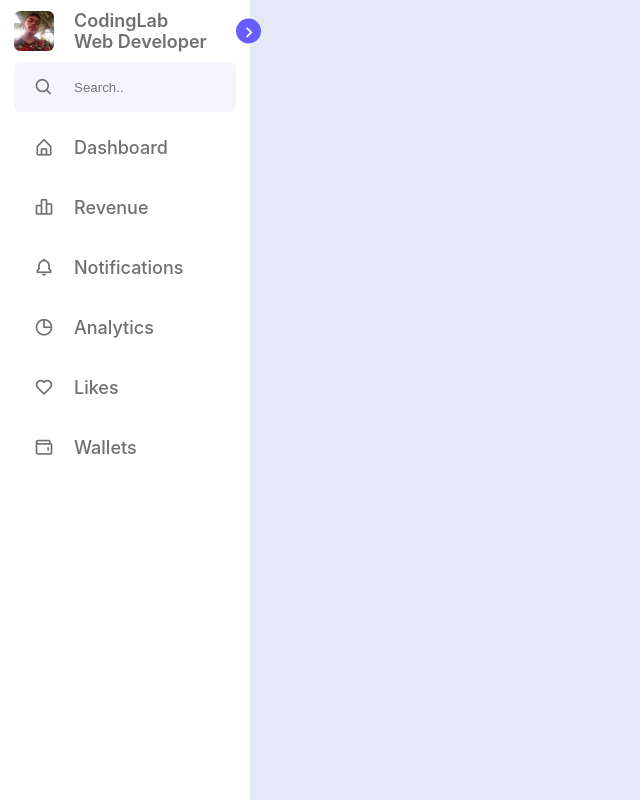
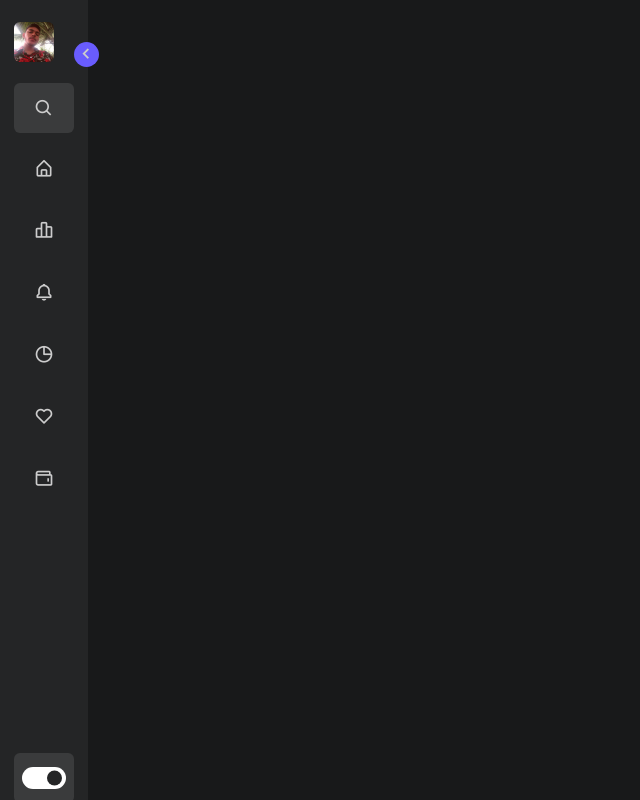
Before and after one commit to Pnda0/Front-End, a PHP site: page /alan.html in a window 1280 px wide. Shown: the whole page, without its empty margins (0-640 px from the left). Run offline with PHP 8.4, Linux system fonts and the light colour scheme.

Commit message:
vai dar certo

```diff
--- a/Landing page/alan.css
+++ b/Landing page/alan.css
@@ -6,12 +6,50 @@
 
     box-sizing: border-box;
 }
-
+/* ===== Body & BodyDark ==== */
 body{
     height: 100vh;
     font-family: var(--fonte-apple);
     background-color: var(--body-color);
+
+    transition: var(--tran-02);
 }
+
+body.dark {
+    --body-color: #18191a;
+    --sidebar-color: #242526;
+    --primary-color: #695CFE;
+    --primary-color-light: #3a3b3c;
+    --toggle-color: #fff;
+    --text-color: #ccc;
+}
+body.dark .switch::before{
+    left: 25px;
+}
+
+body.dark .sidebar header .toggle{
+    transform: rotate(180deg);
+    color: var(--text-color);
+}
+
+body.dark .sidebar li a:hover .icon,
+body.dark .sidebar li a:hover .text{
+    color: var(--text-color)
+}
+
+body.dark .sidebar.close header .toggle{
+    transform: rotate(180deg);
+    color: var(--text-color);
+}
+
+body.dark .menu-bar .mode i.sun{
+    opacity: 1;
+}
+
+body.dark .menu-bar .mode i.moon{
+    opacity: 0;
+}
+
 :root{
     /* ===== Fonts ==== */
     --fonte-apple: "SF Pro Text","Myriad Set Pro","SF Pro Icons","Helvetica Neue","Helvetica","Arial",sans-serif;
@@ -48,12 +86,21 @@ body{
     padding: 10px 14px;
 
     background-color: var(--sidebar-color);
+
+    transition: var(--tran-05);
 }
+
 
 .sidebar .text{
     font-size: 18px;
     font-weight: 500;
+
     color: var(--text-color);
+
+    transition: var(--tran-04);
+    white-space: nowwrap;
+
+    opacity: 1;
 }
 
 .sidebar .image{
@@ -82,7 +129,8 @@ body{
 
     top: 50%;
     right: -25px;
-    transform: translateY(-50%);
+    transform: translateY(-50%) rotate(180deg);
+
 
     height: 25px;
     width: 25px;
@@ -149,6 +197,33 @@ body{
     background-color: var(--primary-color);
     transition: var(--tran-04);
 }
+
+/* ===== Sidebar Menu ==== */
+
+.sidebar .menu-bar{
+    height: calc(100% - 50px);
+
+    display: flex;
+    flex-direction: column;
+    justify-content: space-between;
+
+}
+
+/* ===== Sidebar close ==== */
+
+.sidebar.close{
+    width: 88px;
+}
+
+.sidebar.close header .toggle{
+    transform: translateY(-50%);
+}
+
+.sidebar.close .text{
+    opacity: 0;
+}
+
+
 /* ===== Header ==== */
 
 header .image-text .header-text{
@@ -169,6 +244,8 @@ header .image-text .header-text{
 .sidebar .search-box{
     border-radius: 6px;
     background-color: var(--primary-color-light);
+
+
 }
 
 .search-box input{
@@ -181,3 +258,79 @@ header .image-text .header-text{
 
     background-color: var(--primary-color-light);
 }
+
+/* =====  Menu  ==== */
+
+.menu-bar .mode{
+    position: relative;
+
+    border-radius: 6px;
+
+    background-color: var(--primary-color-light);
+}
+
+.menu-bar .mode i{
+    position: absolute;
+
+    transition: var(--tran-03);
+}
+
+.menu-bar .mode .moon-sun{
+    height: 50px;
+    width: 60px;
+
+    display: flex;
+    align-items: center;
+}
+
+.menu-bar .mode i.sun{
+    opacity: 0;
+}
+
+
+/* =====  Toggle Moon/Sun  ==== */
+.menu-bar .mode .toggle-switch{
+    display: flex;
+    align-items: center;
+    justify-content: center;
+
+    height: 100%;
+    min-width: 60px;
+    right: 0;
+
+    cursor: pointer;
+    position: absolute;
+
+    background: var();
+
+    border-radius: 6px;
+}
+
+.toggle-switch .switch{
+    position: relative;
+
+    height: 22px;
+    width: 44px;
+
+    background: var(--toggle-color);
+
+    border-radius: 25px;
+}
+
+.switch::before{
+    content: '';
+    position: absolute;
+
+
+    height: 15px;
+    width: 15px;
+    top: 50%;
+    left: 5px;
+    transform: translateY(-50%);
+    transition: var(--tran-03);
+
+    background-color: var(--sidebar-color);
+
+    border-radius: 50%;
+
+}
--- a/Landing page/alan.html
+++ b/Landing page/alan.html
@@ -9,8 +9,8 @@
     <link href='https://unpkg.com/boxicons@2.1.2/css/boxicons.min.css' rel='stylesheet'>
     <title>Site Pessoal</title>
 </head>
-<body>
-    <nav class="sidebar">
+<body class="dark">
+    <nav class="sidebar close">
         <header>
             <div class="image-text">
                 <span class="image">
@@ -35,38 +35,38 @@
                             <input type="search" placeholder="Search..">
                         </a>
                     </li>
-                <ul class="menu-link">
-                    <li class="nav-link">
+                <ul class="menu-bar">
+                    <li class="nav-bar">
                         <a href="#">
                             <i class='bx bx-home-alt icon'></i>
                             <span class="text nav-text">Dashboard</span>
                         </a>
                     </li>
-                    <li class="nav-link">
+                    <li class="nav-bar">
                         <a href="#">
                             <i class='bx bx-bar-chart-alt-2 icon'></i>
                             <span class="text nav-text">Revenue</span>
                         </a>
                     </li>
-                    <li class="nav-link">
+                    <li class="nav-bar">
                         <a href="#">
                             <i class='bx bx-bell icon'></i>
                             <span class="text nav-text">Notifications</span>
                         </a>
                     </li>
-                    <li class="nav-link">
+                    <li class="nav-bar">
                         <a href="#">
                             <i class='bx bx-pie-chart-alt icon'></i>
                             <span class="text nav-text">Analytics</span>
                         </a>
                     </li>
-                    <li class="nav-link">
+                    <li class="nav-bar">
                         <a href="#">
                             <i class='bx bx-heart icon'></i>
                             <span class="text nav-text">Likes</span>
                         </a>
                     </li>
-                    <li class="nav-link">
+                    <li class="nav-bar">
                         <a href="#">
                             <i class='bx bx-wallet icon'></i>
                             <span class="text nav-text">Wallets</span>
@@ -74,11 +74,25 @@
                     </li>
                 </ul>
             </div>
-        <div class="bottom-content">
-
+                <div class="bottom-content">
+                    <li class="mode">
+                        <div class="moon-sun">
+                            <i class='bx bx-moon icon moon'></i>
+                            <i class='bx bx-sun icon sun'></i>
+                        </div>
+                        <span class="mode-text text"> Dark Mode</span>
+                        <div class="toggle-switch">
+                            <span class="switch"></span>
+                        </div>
+                    </li>
+                </div>
         </div>
         </div>
     </nav>
 
+    <section class="home">
+        <div class="text"></div>
+    </section>
+    <script src="alan.js"> </script>
 </body>
 </html>
--- /dev/null
+++ b/Landing page/alan.js
@@ -0,0 +1,21 @@
+const body = document.querySelector("body"),
+    sidebar = body.querySelector(".sidebar"),
+    toggle = body.querySelector(".toggle"),
+    searchBtn = body.querySelector(".search-box"),
+    modeSwitch = body.querySelector(".toggle-switch"),
+    modeText = body.querySelector(".mode-text");
+
+    toggle.addEventListener("click", () => {
+        sidebar.classList.toggle("close");
+    });
+
+    modeSwitch.addEventListener("click", () => {
+        body.classList.toggle("dark");
+
+        if(body.classList("dark")){
+            modeText.innerText = "Light Mode"
+        }
+        else{
+            modeText.innerText = "Dark Mode"
+        }
+    });
```
